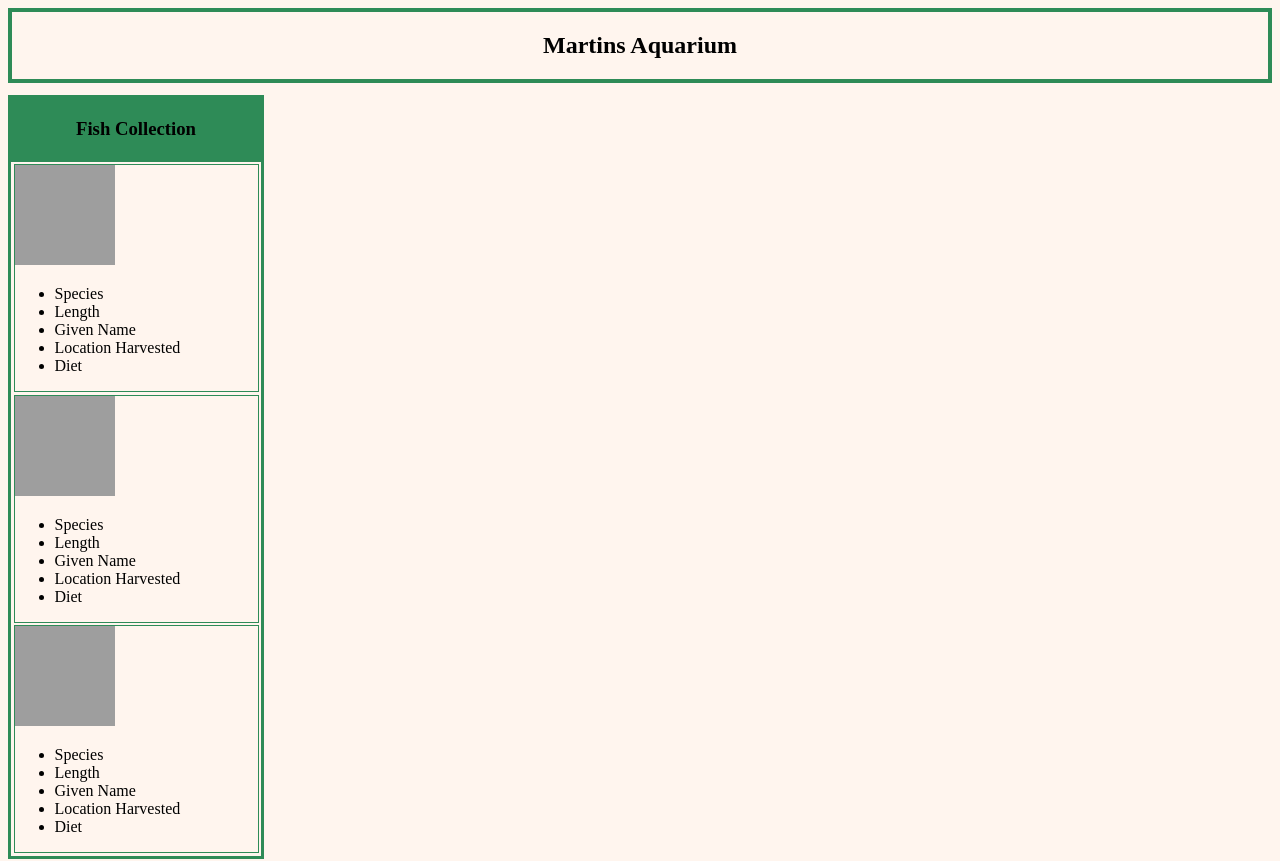
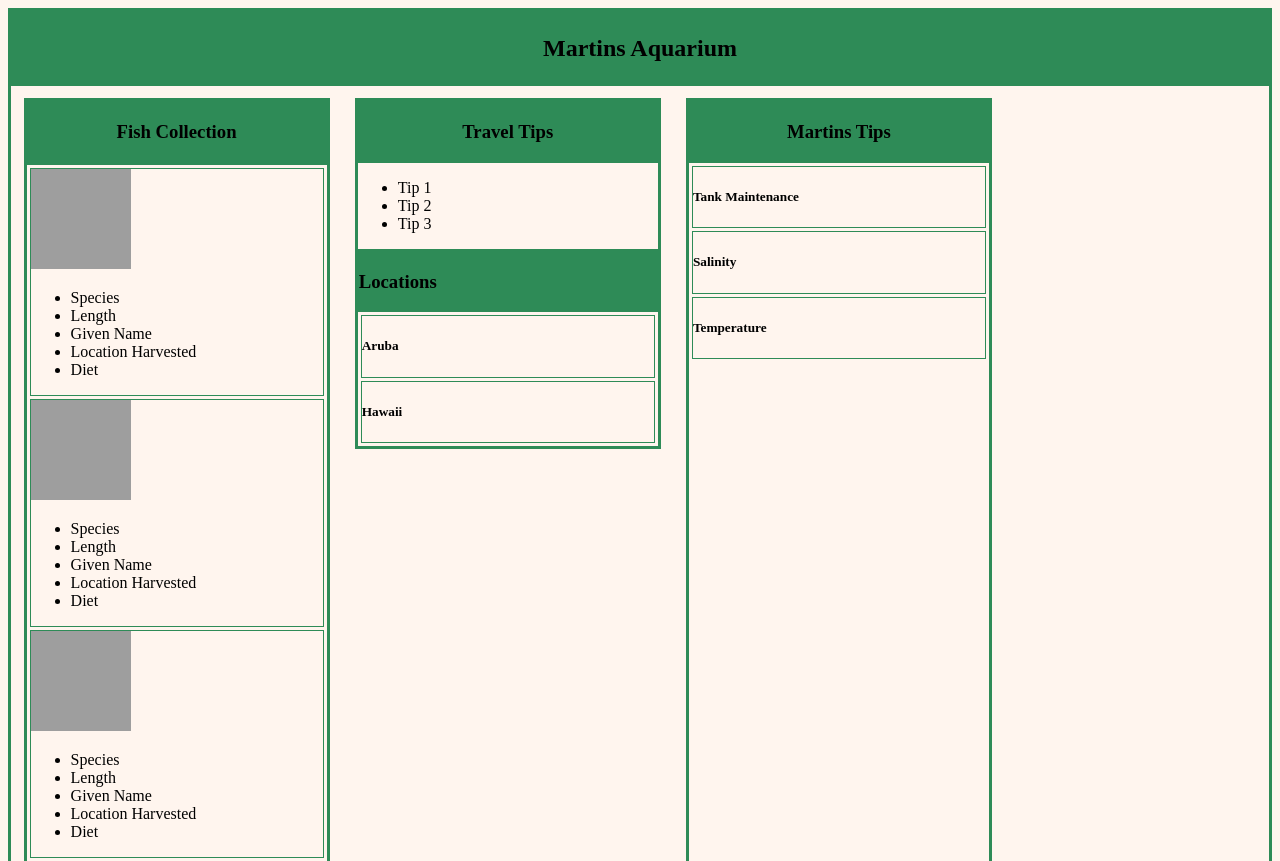
Before and after one commit to laurabethmaddox/nss-aquarium, a plain HTML site: page index.html in a window 1280 px wide. Shown: the top 861 px of the page. Drawn offline with Linux system fonts and the light colour scheme; grey boxes are pictures that could not be loaded.

Commit message:
Initial commit

```diff
--- a/index.html
+++ b/index.html
@@ -14,6 +14,7 @@
       </section>
 
 <!--Start of Fish Collection  -->
+      <main class="container">
         <div class="fishCollection">
             <section class="fishHeader">
                 <h3>Fish Collection</h3>
@@ -102,14 +103,19 @@
             <section class="tipsHeader">
                 <h3>Martins Tips</h3>
             </section>
-        <section class="tips">
-            <ul>
-                <li>Tank Maintenance</li>
-                <li>Salinity</li>
-                <li>Temp</li>
-            </ul>
+            <div class="tips">
+                <section class="tip1">
+                    <h5>Tank Maintenance</h5>
                 </section>
+                <section class="tip2">
+                    <h5>Salinity</h5>
+                </section>
+                <section class="tip3">
+                    <h5>Temperature</h5>
+                </section>
+            </div>
         </aside>
+    </main>
   </main>
 </body>
 </html>
--- a/styles/main.css
+++ b/styles/main.css
@@ -1,16 +1,26 @@
 body {
     background-color: seashell;
+}
+
+.martinsAquarium {
+    border: 3px solid seagreen;
+}
+
+.container {
+    display: flex;
 }
 
 .mainHeader {
     border: 4px solid seagreen;
     text-align: center;
+    background-color: seagreen;
 }
 
 .fishCollection {
     border: 3px solid seagreen;
-    width: 250px;
-    margin-top: 1%;
+    width: 300px;
+    height: fit-content;
+    margin: 1%;
 }
 
 .fishHeader {
@@ -45,8 +55,9 @@ img {
 
 .traveling {
     border: 3px solid seagreen;
-    width: 250px;
-    margin-top: 1%;
+    width: 300px;
+    height: fit-content;
+    margin: 1%;
 }
 
 .travelTips {
@@ -63,3 +74,42 @@ img {
     border: 1px solid seagreen;
     background-color: seagreen;
 }
+
+.place1 {
+    border: 1px solid seagreen;
+    margin: 1%;
+}
+
+.place2 {
+    border: 1px solid seagreen;
+    margin: 1%;
+}
+
+.martinsTips {
+    border: 3px solid seagreen;
+    width: 300px;
+    margin: 1%;
+    justify-content: left;
+}
+
+.tipsHeader {
+    border: 1px solid seagreen;
+    background-color: seagreen;
+    text-align: center;
+}
+
+.tip1 {
+    border: 1px solid seagreen;
+    margin: 1%;
+}
+
+.tip2 {
+    border: 1px solid seagreen;
+    margin: 1%;
+}
+
+.tip3 {
+    border: 1px solid seagreen;
+    margin: 1%;
+
+}
```
Lines whose indentation alone changed are shown as unchanged.
